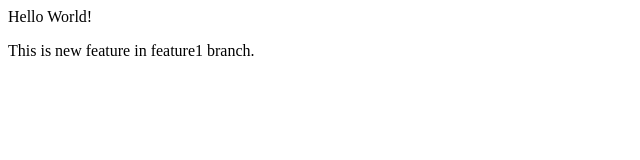
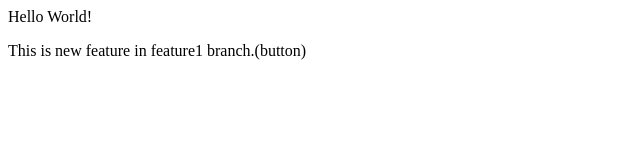
Before and after one commit to Inertfury/LocalRepo, a plain HTML site: page index.html in a window 1280 px wide. Shown: the full height of the page, 0-640 px from the left. Drawn offline with Linux system fonts and the light colour scheme.

Commit message:
Added Button to the new feature.

```diff
--- a/index.html
+++ b/index.html
@@ -1,2 +1,2 @@
 <p>Hello World!</p>
-<p>This is new feature in feature1 branch.</p>
+<p>This is new feature in feature1 branch.(button)</p>
```
